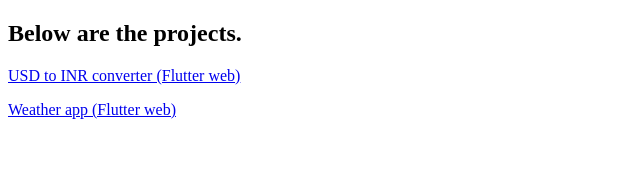
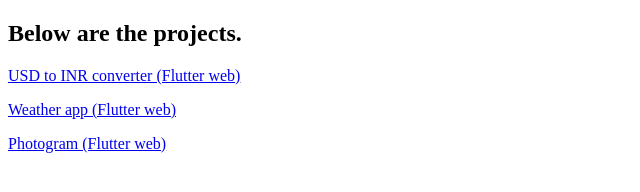
Before and after one commit to premchandsharma/premchandsharma.github.io, a plain HTML site: page index.html in a window 1280 px wide. Shown: the whole page, without its empty margins (0-640 px from the left). Drawn offline with Linux system fonts and the light colour scheme.

Commit message:
added photgram link to index file

```diff
--- a/index.html
+++ b/index.html
@@ -7,7 +7,8 @@
 </head>
 <body>
     <h2>Below are the projects.</h2>
-    <a href="usd_to_inr_flutter\index.html"><p>USD to INR converter (Flutter web)</p></a>
-    <a href="weather_app_flutter\index.html"><p>Weather app (Flutter web)</p></a>
+    <p><a href="usd_to_inr_flutter\index.html">USD to INR converter (Flutter web)</a></p>
+    <p><a href="weather_app_flutter\index.html">Weather app (Flutter web)</a></p>
+    <p><a href="photogram_flutter\index.html">Photogram (Flutter web)</a></p>
 </body>
 </html>
```
